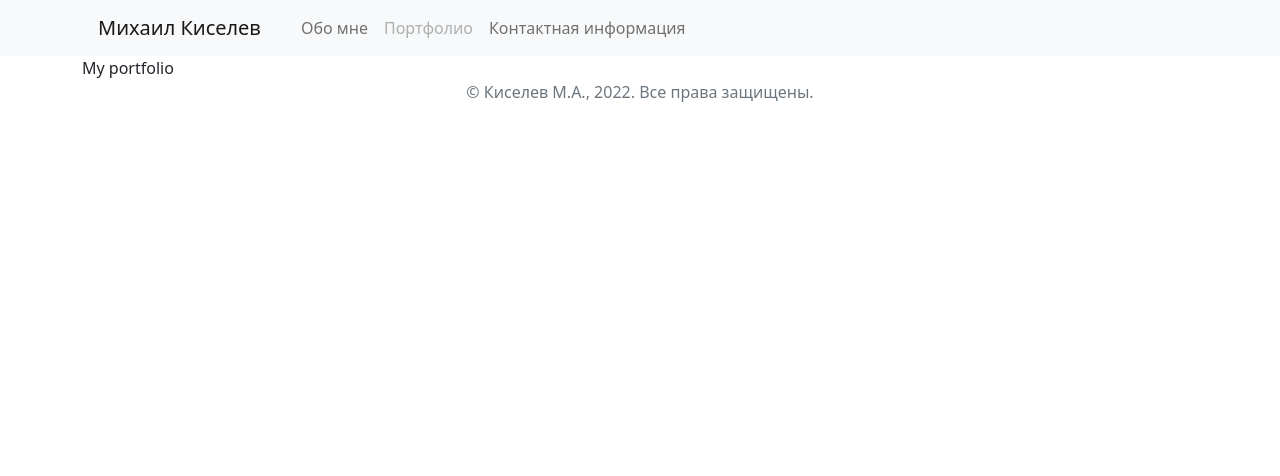
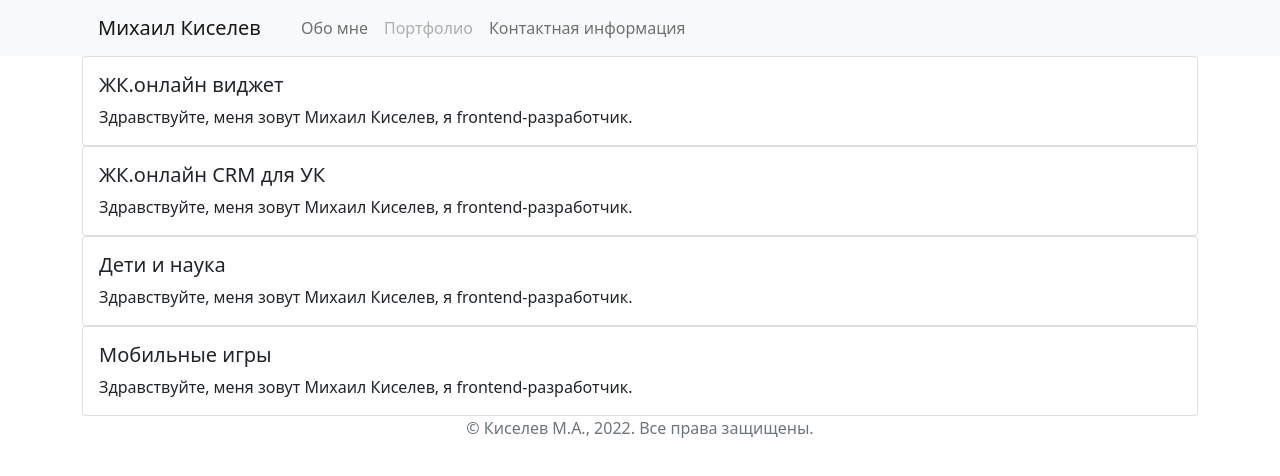
Before and after one commit to mikhail-a-kiselev/kiselevsu, a Next.js app: page /portfolio in a window 1280 px wide. Shown: the top 476 px of the page. Built offline with nearby package versions, Linux system fonts and the light colour scheme.

Commit message:
static html export, portfolio page start

```diff
--- a/package.json
+++ b/package.json
@@ -6,7 +6,8 @@
   "scripts": {
     "dev": "next",
     "build": "next build",
-    "start": "next start"
+    "start": "next start",
+    "export": "npm run build && next export -o _static"
   },
   "keywords": [],
   "author": "",
--- a/src/pages/portfolio.tsx
+++ b/src/pages/portfolio.tsx
@@ -1,7 +1,40 @@
 import React from 'react'
-
+import { Card } from 'react-bootstrap'
 function Portfolio () {
-  return <div>My portfolio</div>
+  return <div>
+    <Card>
+      <Card.Body>
+        <Card.Title>ЖК.онлайн виджет</Card.Title>
+        <Card.Text>
+          Здравствуйте, меня зовут Михаил Киселев, я frontend-разработчик.
+        </Card.Text>
+      </Card.Body>
+    </Card>
+    <Card>
+      <Card.Body>
+        <Card.Title>ЖК.онлайн CRM для УК</Card.Title>
+        <Card.Text>
+          Здравствуйте, меня зовут Михаил Киселев, я frontend-разработчик.
+        </Card.Text>
+      </Card.Body>
+    </Card>
+    <Card>
+      <Card.Body>
+        <Card.Title>Дети и наука</Card.Title>
+        <Card.Text>
+          Здравствуйте, меня зовут Михаил Киселев, я frontend-разработчик.
+        </Card.Text>
+      </Card.Body>
+    </Card>
+    <Card>
+      <Card.Body>
+        <Card.Title>Мобильные игры</Card.Title>
+        <Card.Text>
+          Здравствуйте, меня зовут Михаил Киселев, я frontend-разработчик.
+        </Card.Text>
+      </Card.Body>
+    </Card>
+  </div>
 }
 
 export default Portfolio
```
